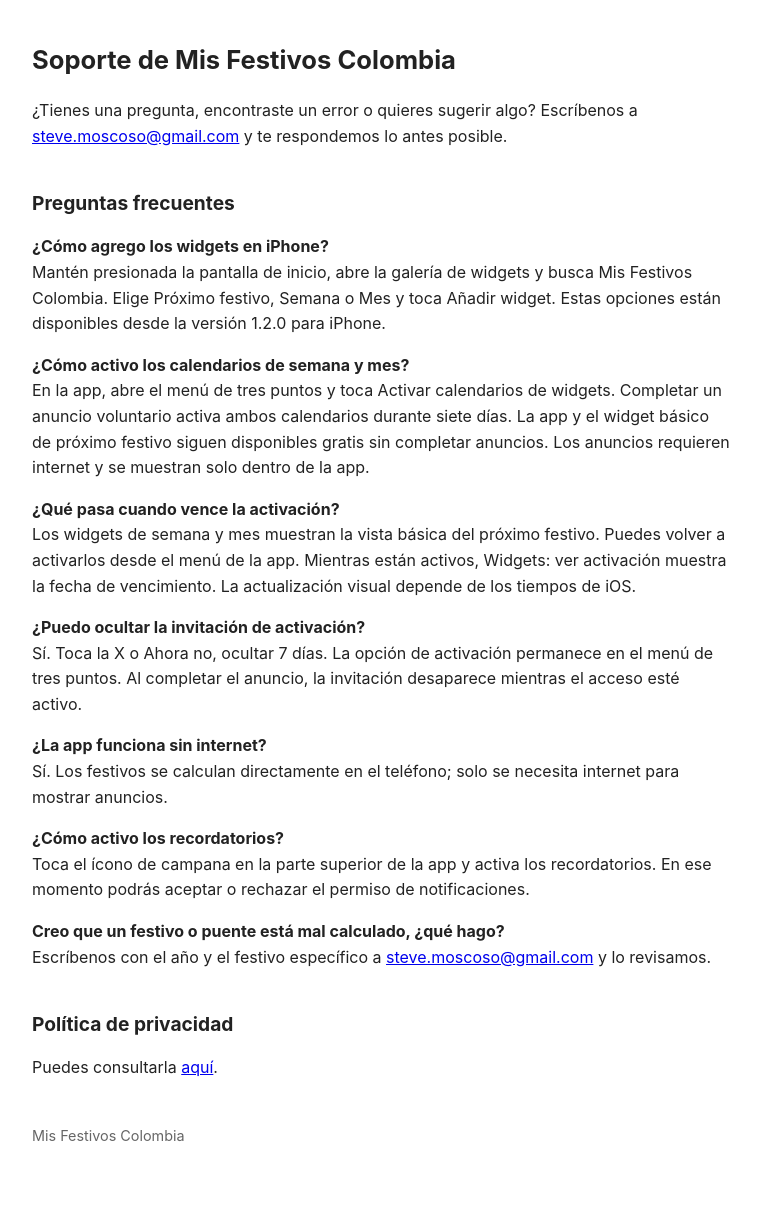
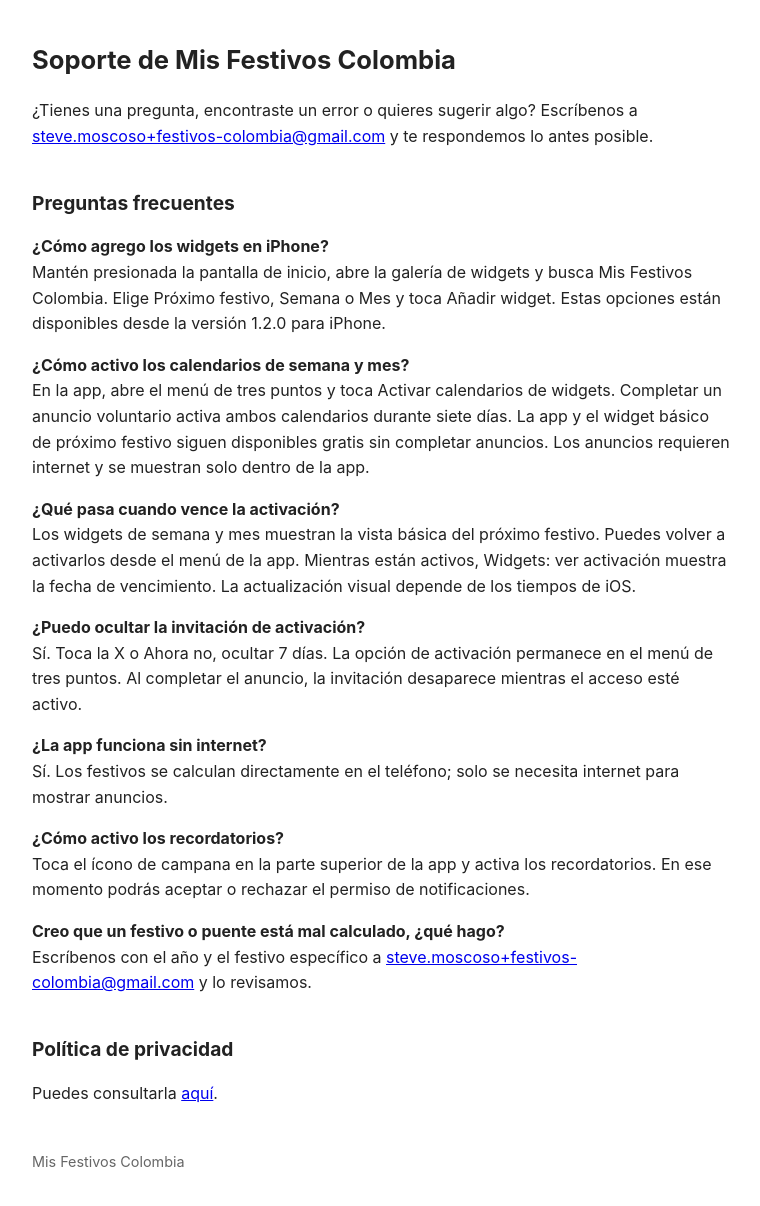
Before and after one commit to steveazul87/festivos-colombia-privacy, a plain HTML site: page support.html in a window 1280 px wide. Shown: the whole page, without its empty margins (258-1018 px from the left). Drawn offline with Linux system fonts and the light colour scheme.

Commit message:
Use app-specific Gmail contact alias

```diff
--- a/support.html
+++ b/support.html
@@ -15,7 +15,7 @@
 <h1>Soporte de Mis Festivos Colombia</h1>
 
 <p>¿Tienes una pregunta, encontraste un error o quieres sugerir algo? Escríbenos a
-<a href="mailto:steve.moscoso@gmail.com">steve.moscoso@gmail.com</a> y te respondemos lo antes
+<a href="mailto:steve.moscoso+festivos-colombia@gmail.com">steve.moscoso+festivos-colombia@gmail.com</a> y te respondemos lo antes
 posible.</p>
 
 <h2>Preguntas frecuentes</h2>
@@ -50,7 +50,7 @@ podrás aceptar o rechazar el permiso de notificaciones.</p>
 
 <p><strong>Creo que un festivo o puente está mal calculado, ¿qué hago?</strong><br>
 Escríbenos con el año y el festivo específico a
-<a href="mailto:steve.moscoso@gmail.com">steve.moscoso@gmail.com</a> y lo revisamos.</p>
+<a href="mailto:steve.moscoso+festivos-colombia@gmail.com">steve.moscoso+festivos-colombia@gmail.com</a> y lo revisamos.</p>
 
 <h2>Política de privacidad</h2>
 <p>Puedes consultarla <a href="./">aquí</a>.</p>
```
